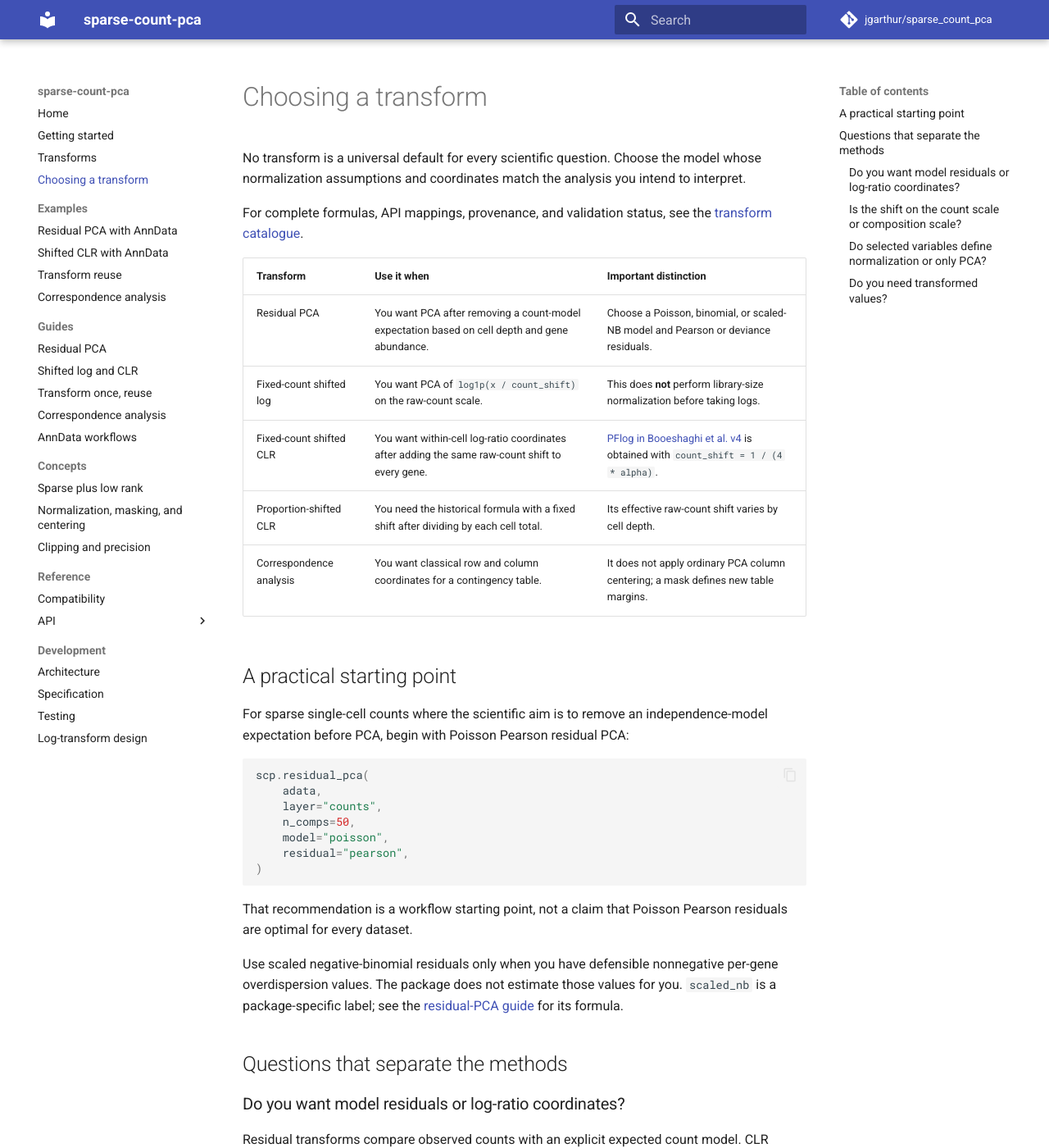
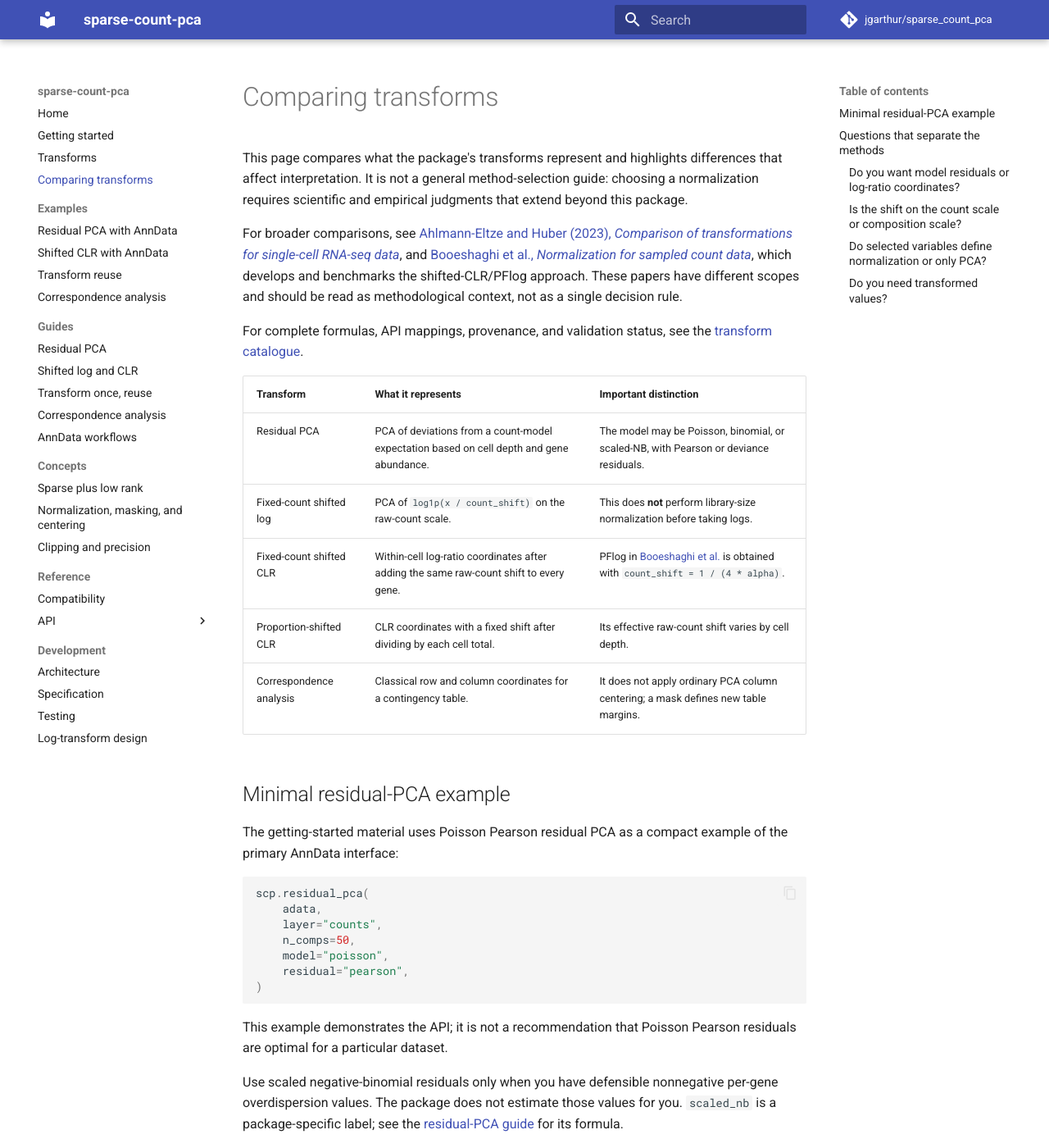
Before and after one commit to jgarthur/sparse_count_pca, an MkDocs documentation site: the page built from docs/choosing-a-transform.md, in a window 1280 px wide and 1400 px high. Shown: the whole window at 82% size. Built offline with MkDocs 1.6.1 and Material for MkDocs 9.7.7, drawn with Linux system fonts in a browser that asks for light colours; comment, search, counter and statistics services are not loaded.

Commit message:
Reframe transform guidance as comparison

````diff
--- a/docs/choosing-a-transform.md
+++ b/docs/choosing-a-transform.md
@@ -1,25 +1,33 @@
-# Choosing a transform
+# Comparing transforms
 
-No transform is a universal default for every scientific question. Choose the
-model whose normalization assumptions and coordinates match the analysis you
-intend to interpret.
+This page compares what the package's transforms represent and highlights
+differences that affect interpretation. It is not a general method-selection
+guide: choosing a normalization requires scientific and empirical judgments
+that extend beyond this package.
+
+For broader comparisons, see
+[Ahlmann-Eltze and Huber (2023), *Comparison of transformations for single-cell
+RNA-seq data*](https://doi.org/10.1038/s41592-023-01814-1), and
+[Booeshaghi et al., *Normalization for sampled count data*](https://doi.org/10.1101/2022.05.06.490859),
+which develops and benchmarks the shifted-CLR/PFlog approach. These papers
+have different scopes and should be read as methodological context, not as a
+single decision rule.
 
 For complete formulas, API mappings, provenance, and validation status, see
 the [transform catalogue](transforms.md).
 
-| Transform | Use it when | Important distinction |
+| Transform | What it represents | Important distinction |
 | --- | --- | --- |
-| Residual PCA | You want PCA after removing a count-model expectation based on cell depth and gene abundance. | Choose a Poisson, binomial, or scaled-NB model and Pearson or deviance residuals. |
-| Fixed-count shifted log | You want PCA of `log1p(x / count_shift)` on the raw-count scale. | This does **not** perform library-size normalization before taking logs. |
-| Fixed-count shifted CLR | You want within-cell log-ratio coordinates after adding the same raw-count shift to every gene. | [PFlog in Booeshaghi et al. v4](https://www.biorxiv.org/content/10.1101/2022.05.06.490859v4) is obtained with `count_shift = 1 / (4 * alpha)`. |
-| Proportion-shifted CLR | You need the historical formula with a fixed shift after dividing by each cell total. | Its effective raw-count shift varies by cell depth. |
-| Correspondence analysis | You want classical row and column coordinates for a contingency table. | It does not apply ordinary PCA column centering; a mask defines new table margins. |
+| Residual PCA | PCA of deviations from a count-model expectation based on cell depth and gene abundance. | The model may be Poisson, binomial, or scaled-NB, with Pearson or deviance residuals. |
+| Fixed-count shifted log | PCA of `log1p(x / count_shift)` on the raw-count scale. | This does **not** perform library-size normalization before taking logs. |
+| Fixed-count shifted CLR | Within-cell log-ratio coordinates after adding the same raw-count shift to every gene. | PFlog in [Booeshaghi et al.](https://doi.org/10.1101/2022.05.06.490859) is obtained with `count_shift = 1 / (4 * alpha)`. |
+| Proportion-shifted CLR | CLR coordinates with a fixed shift after dividing by each cell total. | Its effective raw-count shift varies by cell depth. |
+| Correspondence analysis | Classical row and column coordinates for a contingency table. | It does not apply ordinary PCA column centering; a mask defines new table margins. |
 
-## A practical starting point
+## Minimal residual-PCA example
 
-For sparse single-cell counts where the scientific aim is to remove an
-independence-model expectation before PCA, begin with Poisson Pearson residual
-PCA:
+The getting-started material uses Poisson Pearson residual PCA as a compact
+example of the primary AnnData interface:
 
 ```python
 scp.residual_pca(
@@ -31,8 +39,8 @@ scp.residual_pca(
 )
 ```
 
-That recommendation is a workflow starting point, not a claim that Poisson
-Pearson residuals are optimal for every dataset.
+This example demonstrates the API; it is not a recommendation that Poisson
+Pearson residuals are optimal for a particular dataset.
 
 Use scaled negative-binomial residuals only when you have defensible
 nonnegative per-gene overdispersion values. The package does not estimate those
--- a/mkdocs.yml
+++ b/mkdocs.yml
@@ -65,7 +65,7 @@ nav:
   - Home: index.md
   - Getting started: getting-started.md
   - Transforms: transforms.md
-  - Choosing a transform: choosing-a-transform.md
+  - Comparing transforms: choosing-a-transform.md
   - Examples:
       - Residual PCA with AnnData: examples/residual_pca_anndata.md
       - Shifted CLR with AnnData: examples/shifted_clr_anndata.md
````
Also changed, not shown: README.md (+2 -2 lines), docs-overhaul.md (+6 -10 lines), docs/index.md (+1 -1 lines), docs/transforms.md (+2 -2 lines).
